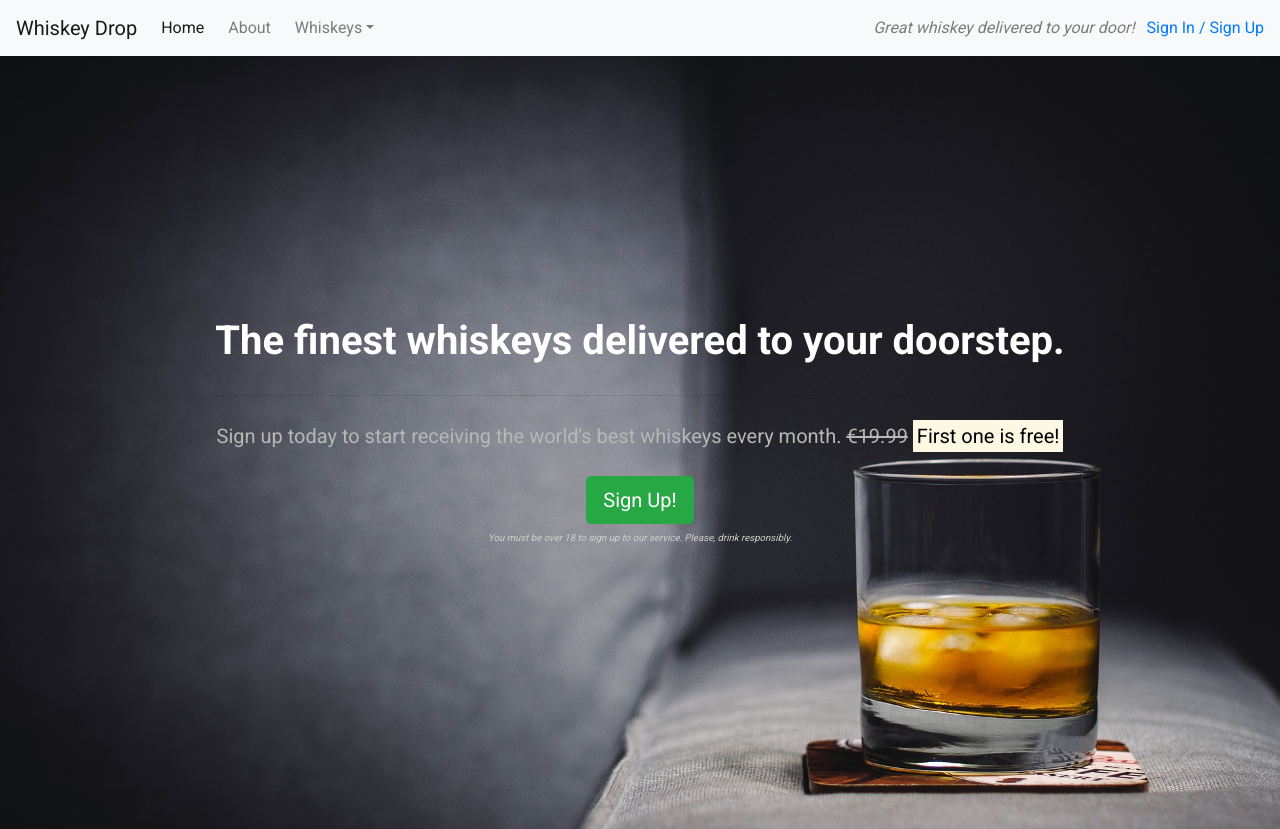
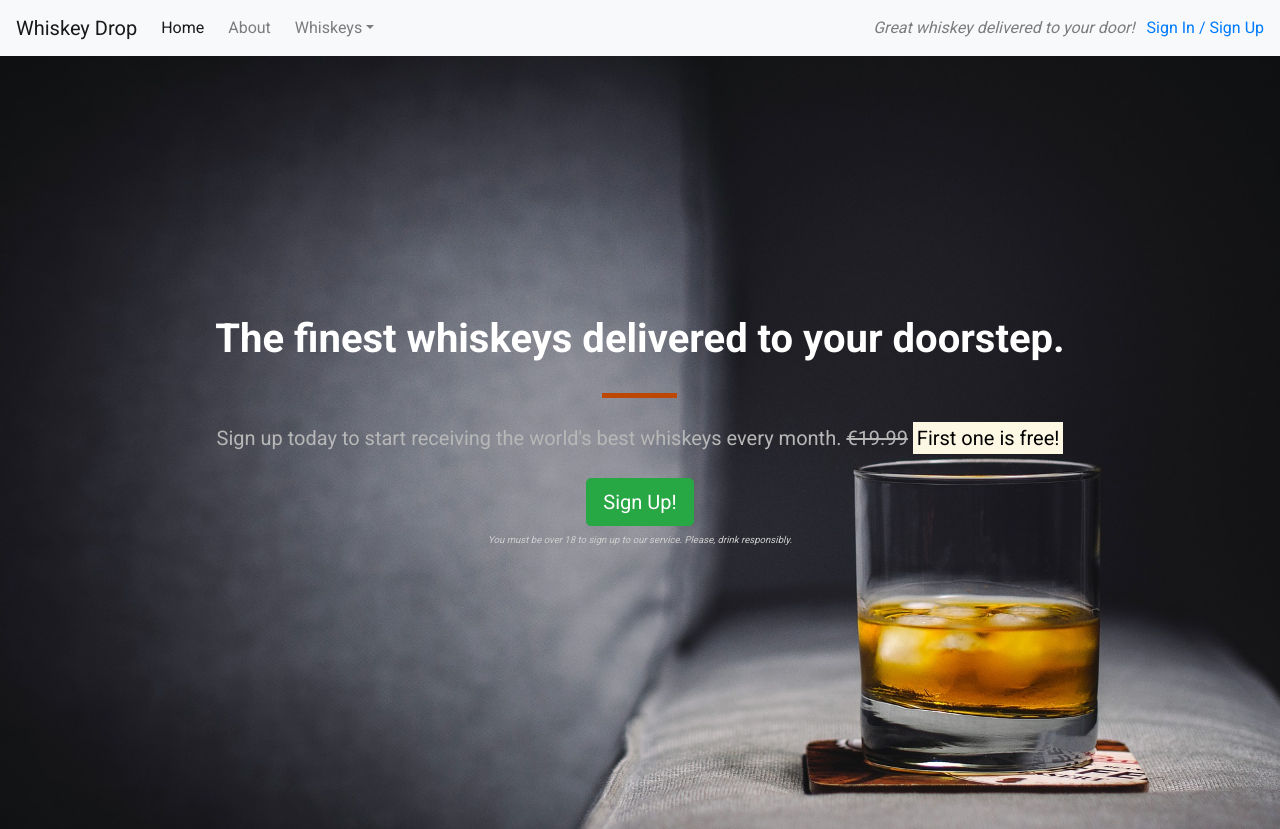
Before and after one commit to kashinak/Whiskey-Drop, a plain HTML site: page index.html in a window 1280 px wide. Shown: the top 829 px of the page. Drawn offline with nearby package versions, Linux system fonts and the light colour scheme.

Commit message:
add .block-divider to css/style.css styled w 75 px h 5px border 0 background-color deep orange

```diff
--- a/css/style.css
+++ b/css/style.css
@@ -23,6 +23,15 @@
 
 .favorites-container {}
 
+/*Block dividers*/
+
+.block-divider {
+    width: 75px;
+    height: 5px;
+    border: 0;
+    background-color: #bd4803;
+}
+
 /*Jumbotron*/
 
 .jumbotron {
```
